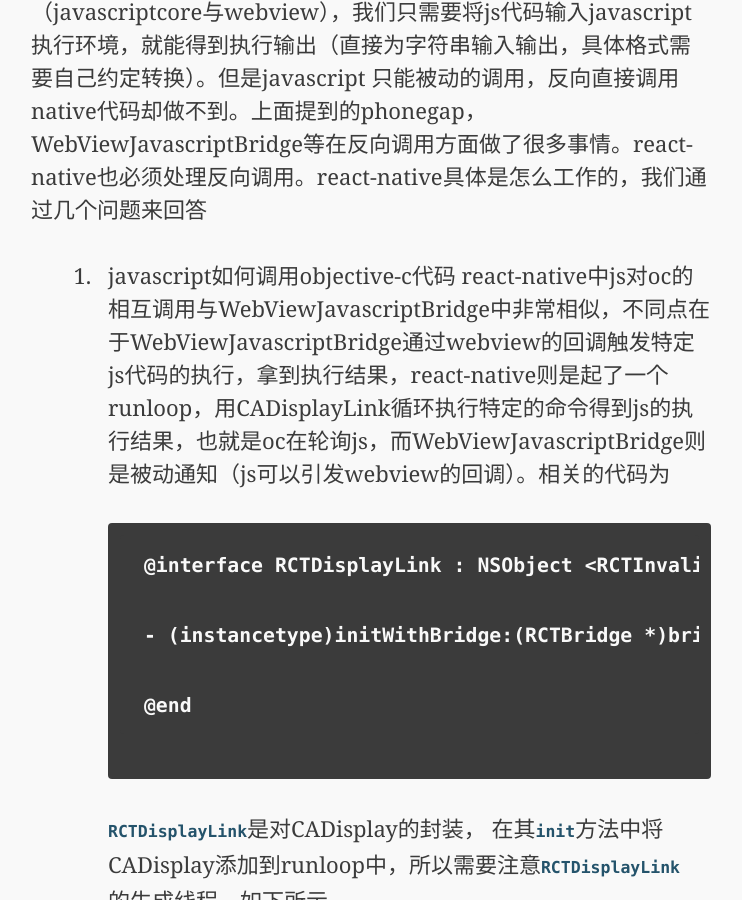
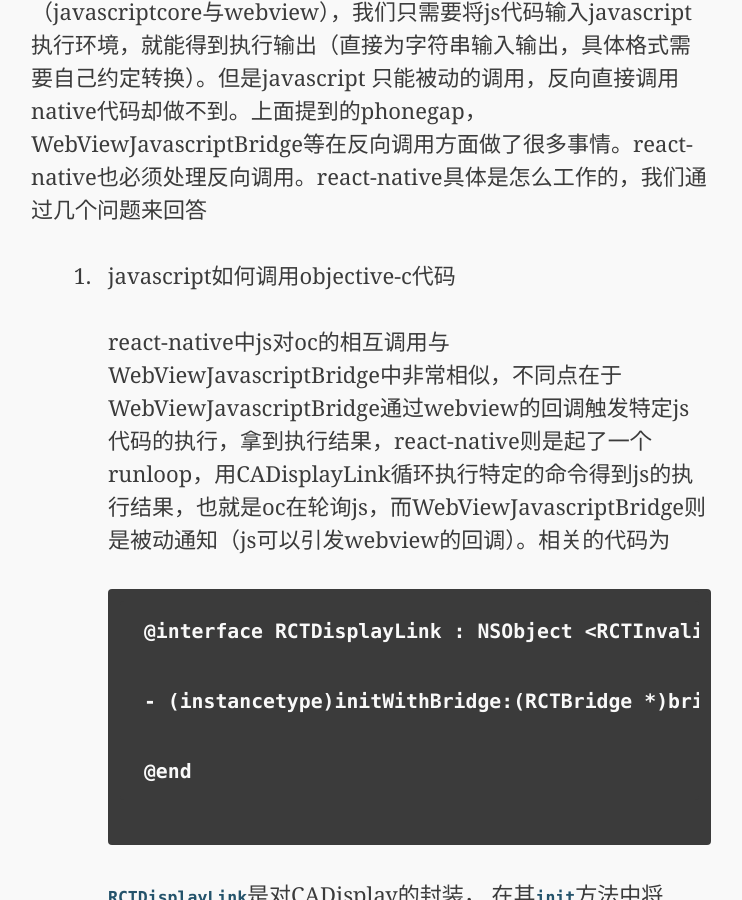
Before and after one commit to landfound/todaylover.github.io, a Jekyll site: the page built from _posts/2015-04-28-react-native.md, in a window 1280 px wide and 900 px high, scrolled down 2753 px. Shown: the whole window, without its empty margins (269-1011 px from the left). Built offline with Jekyll 4.4.1, drawn with Linux system fonts in a browser that asks for light colours; some web fonts are replaced; Markdown is read by kramdown in place of the engine named in the settings; comment, search, counter and statistics services are not loaded; part of the change alters nothing that is shown.

Commit message:
fix format

````diff
--- a/_posts/2015-04-28-react-native.md
+++ b/_posts/2015-04-28-react-native.md
@@ -27,6 +27,7 @@ react-native是reactJS（reactJS的基本想法是将独立的展示，响应逻
 理解react-native如何工作，最核心的是理解javascript与native怎么进行桥接。从最基本的层面说，两种语言（javascript与objective-c）的交互一定是通过一定格式的数据进行的，比如说objective-c都能处理json数据结构，那起一个objective-c的接受json的web服务，然后根据传进来的json结构，执行预先制定好对应该json结构的objective-c逻辑代码，这里不需要关心调用该接口的语言，可以作为任意一种能输出json结构的语言与objective-c的交互。在iOS中，对于javascript不用这么麻烦，因为iOS内嵌了javascript的执行环境（javascriptcore与webview），我们只需要将js代码输入javascript执行环境，就能得到执行输出（直接为字符串输入输出，具体格式需要自己约定转换）。但是javascript 只能被动的调用，反向直接调用native代码却做不到。上面提到的phonegap，WebViewJavascriptBridge等在反向调用方面做了很多事情。react-native也必须处理反向调用。react-native具体是怎么工作的，我们通过几个问题来回答
 
 1. javascript如何调用objective-c代码
+
 	react-native中js对oc的相互调用与WebViewJavascriptBridge中非常相似，不同点在于WebViewJavascriptBridge通过webview的回调触发特定js代码的执行，拿到执行结果，react-native则是起了一个runloop，用CADisplayLink循环执行特定的命令得到js的执行结果，也就是oc在轮询js，而WebViewJavascriptBridge则是被动通知（js可以引发webview的回调）。相关的代码为
 
 	```objc
@@ -162,6 +163,7 @@ __attribute__((used, section("__DATA,RCTImport"))) \
 [react-native]: https://github.com/facebook/react-native
 [Xamarin]: http://www.microsoft.com/taiwan/vstudio//
 [mach-o]: https://developer.apple.com/library/mac/documentation/DeveloperTools/Conceptual/MachORuntime/index.html
+[macho view]: https://github.com/gdbinit/MachOView
 [WebViewJavascriptBridge]: https://github.com/marcuswestin/WebViewJavascriptBridge
 [phonegap]: https://github.com/sintaxi/phonegap
 [silver]: http://elementscompiler.com/elements/silver/
````
